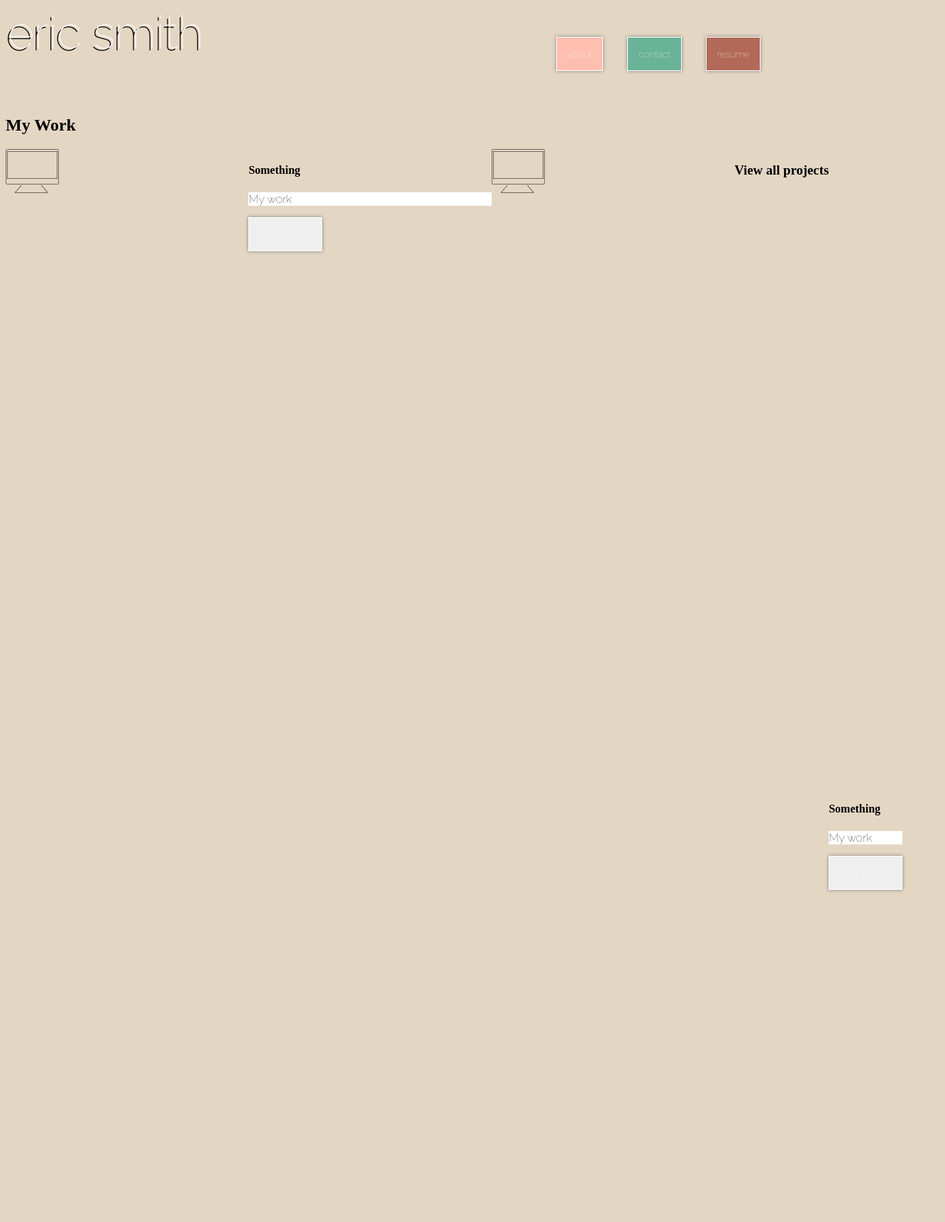
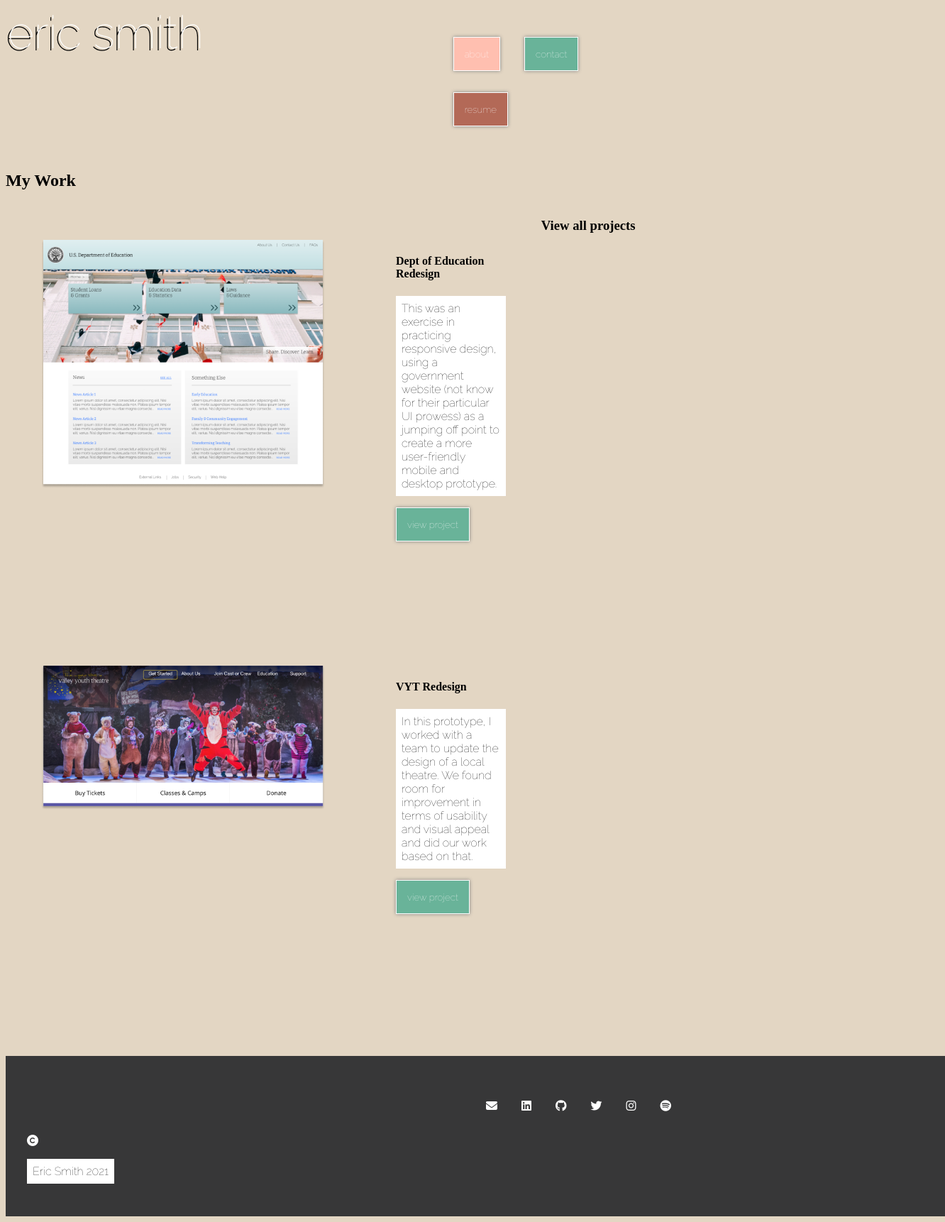
Before and after one commit to itsericsmooth/UX_UI_HW_18, a plain HTML site: page my_work.html in a window 1280 px wide. Shown: the whole page at 71% size, 1332 px wide, since content can reach past the window. Before the commit the page ends 1262 px from the top, so only its background shows below. Drawn offline with Linux system fonts and the light colour scheme.

Commit message:
homework18 done

```diff
--- a/css/style.css
+++ b/css/style.css
@@ -6,8 +6,13 @@
     border: 1px solid red;
 }*/
 
+/*section {
+    border: 1px solid red;
+}*/
+
 header {
     background-color: #E3D6C3;
+    width: 100%;
 }
 
 body {
@@ -19,15 +24,18 @@ p {
     font-weight: 100;
     color: black;
     background-color: white;
+    padding: 8px;
 
 }
 
 .row {
     display: flex;
+    flex-direction: row;
   }
 
   .column {
-    flex: 50%;
+    width: 50%;
+    border: 1px solid blue;
   }
 
 .inlineBlock {
@@ -37,7 +45,7 @@ p {
 
 .logo {
     width: 23%;
-    padding: 1%;
+    padding: 3%;
     text-align: center;
 }
 
@@ -81,8 +89,12 @@ button:hover {
     background-color: #B36957;
 }
 
+#view {
+    background-color: #69B399;
+}
+
 nav {
-    width: 73%;
+    width: 50%;
     padding: 1%;
 }
 
@@ -103,8 +115,9 @@ li {
     padding: 25px;
 }
 
-.content {
-    width: 500px;
+#info {
+    width: 100%;
+    height: 100%;
     margin: 0 auto;
 }
 
@@ -120,23 +133,27 @@ i {
 
 .flexContainer {
     display: flex;
-    background-color: purple;
     flex-direction: row;
 }
 
 .flexDiv {
     width: 30%;
-    background-color: purple;
     margin: 15px;
     padding: 15px;
 }
 
 .workGrid {
     display: grid;
-    grid-template-rows: 300px 300px 300px;
-    grid-template-columns: 1fr 1fr 1fr;
+    grid-template-rows: 300px 300px 300px 300px;
+    grid-template-columns: 1fr 1fr 1fr 1fr;
     grid-template-areas:
-    "a b c";
+    "a b"
+    "e e"
+    "c d";
+}
+
+.gridBox {
+    margin: 50px;
 }
 
 #a {
@@ -154,13 +171,20 @@ i {
 #d {
     grid-area: d;
 }
+#e{
+    grid-area: e;
+    width: 100%;
+}
 
 @media only screen and (max-width: 600) {
     .flexContainer {
-    flex-direction: column;
+        display: flex;
+        flex-direction: column;
     }
     .flexDiv {
     width: 100%;
+    margin: 15px;
+    padding: 15px;
     }
     .workGrid {
         grid-template-rows: 300px 300px 300px 300px;
@@ -168,6 +192,7 @@ i {
         grid-template-areas:
         "a"
         "b"
+        "e"
         "c"
         "d";
     }
--- a/my_work.html
+++ b/my_work.html
@@ -10,7 +10,7 @@
     </head>
 
 <body>
-    <header>
+    <header class="inlineBlock">
             <div>
                 <img src="images/logo.png" alt="eric smith">
 
@@ -27,24 +27,42 @@
     <section class="myWork">
         <h1>My Work</h1>
         <div class="workGrid">
-            <div id="a">
-                <img src = "images/desktop_icon.png">
+            <div class="gridBox" id="a">
+                <img src = "images/edu.png"
+                style="width:400px">
             </div>
-            <div id="b">
-                <h4>Something</h4>
-                <p>My work</p>
-                <button>view project</button>
+            <div class="gridBox" id="b">
+                <h4>Dept of Education Redesign</h4>
+                <p>This was an exercise in practicing responsive design, using a government website (not know for their particular UI prowess) as a jumping off point to create a more user-friendly mobile and desktop prototype.</p>
+                <button id="view">view project</button>
             </div>
-            <div id="c">
-                <img src="images/desktop_icon.png">
+            <div class="gridbox" id="e"></div>
+            <div class="gridBox" id="c">
+                <img src="images/vyt.png"
+                style="width: 400px;">
             </div>
-            <div id="d">
-                <h4>Something</h4>
-                <p>My work</p>
-                <button>view project</button>
+            <div class="gridBox" id="d">
+                <h4>VYT Redesign</h4>
+                <p>In this prototype, I worked with a team to update the design of a local theatre. We found room for improvement in terms of usability and visual appeal and did our work based on that.
+                </p>
+                <button id="view">view project</button>
             </div>
             <h3>View all projects</h3>
         </div>
     </section>
+    <footer class = "inlineBlock">
+        <ul class = "fontAwesome">
+            <li><i class="fas fa-envelope"></i></li>
+            <li><i class="fab fa-linkedin"></i></li>
+            <li><i class="fab fa-github"></i></li>
+            <li><i class="fab fa-twitter"></i></li>
+            <li><i class="fab fa-instagram"></i></li>
+            <li><i class="fab fa-spotify"></i></li>
+        </ul>
+        <div class="inlineBlock">
+        <i class="fas fa-copyright"></i>
+        <p>Eric Smith 2021</p>
+    </div>
+</footer>
 </body>
 </html>
```
Also changed, not shown: index.html (+8 -4 lines), my_ux_skills.html (+11 -7 lines), images/communication.jpeg (added), images/creative.jpeg (added), images/figma.png (added).
